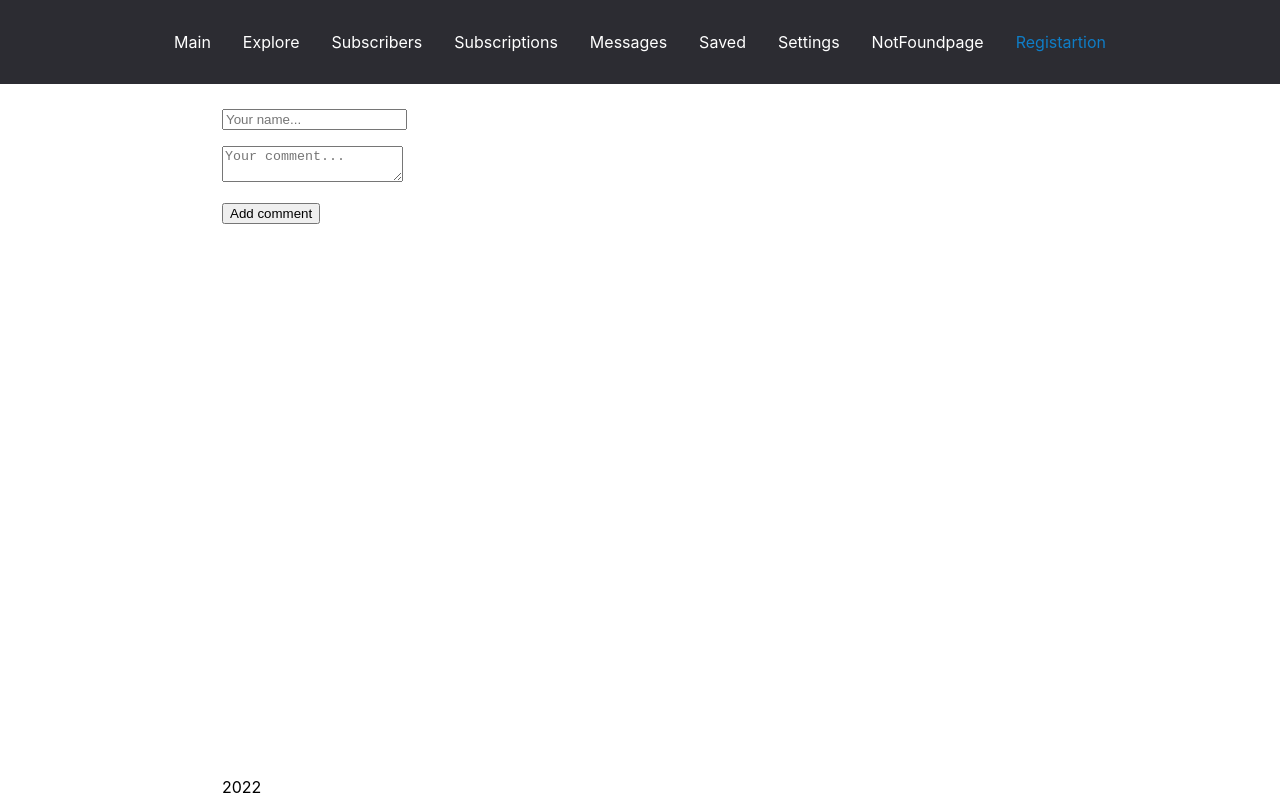
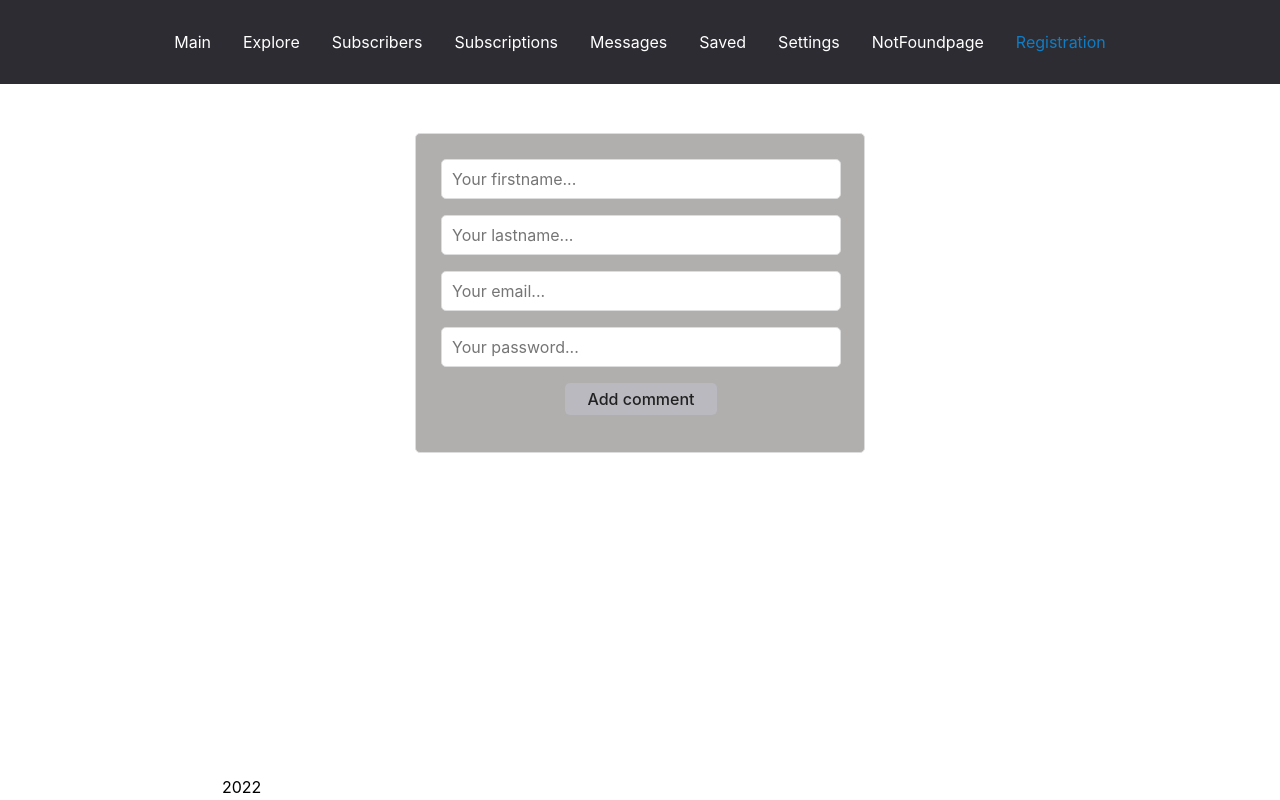
Before and after one commit to NovichenkoYura/self-guided-tours, a React (Create React App) app in the folder my-app/: page /registration in a window 1280 px wide. Built offline with nearby package versions, Linux system fonts and the light colour scheme.

Commit message:
reg form

```diff
--- a/my-app/src/App.css
+++ b/my-app/src/App.css
@@ -63,3 +63,53 @@ main a:hover {
   color: var(--color-active);
   cursor: default;
 }
+
+.registrationForm__container{
+    display: flex;
+      border: 1px solid #ddd;
+      border-radius: 5px;
+      width: 450px;
+      height: 320px;
+      padding: 25px 25px 0px 25px;
+      padding-bottom: 0px;
+      background-color: rgb(177, 174, 174);
+      margin: 25px auto 0 auto;
+      font-size: inherit;
+      font-family: inherit;
+}
+
+input {
+  display: block;
+  border: 1px solid #ddd;
+  border-radius: 5px;
+  width: 400px;
+  height: 40px;
+  padding: 10px;
+  resize: none;
+  font-size: inherit;
+  font-family: inherit;
+}
+
+button {
+  background-color: #bab9bf;
+  border: none;
+  border-radius: 5px;
+  /* margin-top: 20px;
+  margin-bottom: auto; */
+margin: 0 auto;
+  display: block;
+
+  padding: 6px 22px;
+  font-weight: 500;
+  font-size: 16px;
+  text-align: center;
+  font-family: inherit;
+  cursor: pointer;
+  color: #212121;
+}
+
+button:hover,
+button:focus {
+  background-color: #2196f3;
+  color: white;
+}
--- a/my-app/src/components/Layout.tsx
+++ b/my-app/src/components/Layout.tsx
@@ -31,7 +31,7 @@ const Layout = () => {
           NotFoundpage
         </NavLink>
         <NavLink to="/registration" className={setActive}>
-          Registartion
+          Registration
         </NavLink>
       </header>
 
--- a/my-app/src/pages/Registration.tsx
+++ b/my-app/src/pages/Registration.tsx
@@ -12,54 +12,82 @@ interface formProps {
   id?: string;
   name?: string;
   text?: string;
+  email?: string;
+  password?: string;
 }
 
 export const Registration: React.FC<formProps> = () => {
-//   const dispatch = useAppDispatch();
-//   const projectId: string = uuidv4();
-//   const { isFetching } = useAppSelector((state) => state.comments);
+  //   const dispatch = useAppDispatch();
+  //   const projectId: string = uuidv4();
+  //   const { isFetching } = useAppSelector((state) => state.comments);
 
   const validationSchema = useMemo(() => {
     return Yup.object({
       name: Yup.string().min(2).max(100).required('Required'),
-      text: Yup.string().min(5).max(500).required('Required')
+      text: Yup.string().min(5).max(500).required('Required'),
+      email: Yup.string().email()
     });
   }, []);
 
   const formik = useFormik({
     initialValues: {
-      name: '',
-      text: '',
+      firstname: '',
+      lastname: '',
+      email: '',
+      password: '',
       id: ''
     },
     onSubmit: (values, { resetForm }) => {
-    //   dispatch(addCommentsThunk({ name: values.name, text: values.text, id: projectId }));
+      //   dispatch(addCommentsThunk({ name: values.name, text: values.text, id: projectId }));
       resetForm();
     },
     validationSchema
   });
   return (
-    <form onSubmit={formik.handleSubmit} className="commentsForm__container">
+    <form onSubmit={formik.handleSubmit} className="registrationForm__container">
       <div className="formik-form">
         {/* {isFetching ? <img src={preloader} className="preloader" alt="loading" /> : null} */}
         <input
+          id="firstname"
+          name="firstname"
+          onChange={formik.handleChange}
+          value={formik.values.firstname}
+          className="formik-input"
+          placeholder="Your firstname..."
+        />
+        <p className="formik-errors-message">{formik.errors.firstname}</p>
+
+        <input
+          id="lastname"
+          name="lastname"
+          onChange={formik.handleChange}
+          value={formik.values.lastname}
+          className="formik-input"
+          placeholder="Your lastname..."
+        />
+        <p className="formik-errors-message">{formik.errors.lastname}</p>
+
+        <input
+          id="email"
+          name="email"
+          onChange={formik.handleChange}
+          value={formik.values.email}
+          className="formik-input"
+          placeholder="Your email..."
+        />
+        <p className="formik-errors-message">{formik.errors.email}</p>
+
+        <input
           id="name"
-          name="name"
+          name="password"
           onChange={formik.handleChange}
-          value={formik.values.name}
+          value={formik.values.password}
           className="formik-input"
-          placeholder="Your name..."
+          placeholder="Your password..."
         />
-        <p className="formik-errors-message">{formik.errors.name}</p>
+        <p className="formik-errors-message">{formik.errors.password}</p>
 
-        <textarea
-          id="text"
-          name="text"
-          onChange={formik.handleChange}
-          value={formik.values.text}
-          placeholder="Your comment..."
-        />
-        <p className="formik-errors-message">{formik.errors.text}</p>
+        <p className="formik-errors-message">{formik.errors.password}</p>
         <button type="submit" className="main__button">
           Add comment
         </button>
```
